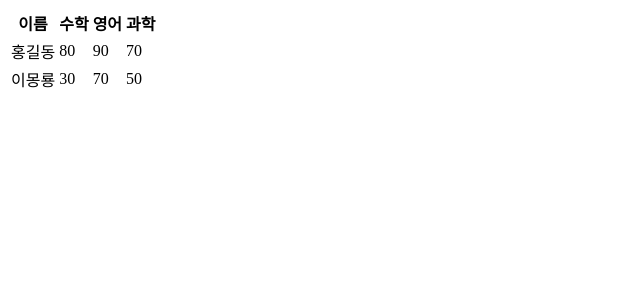
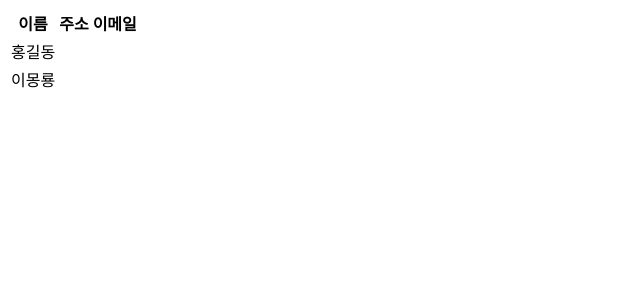
Before and after one commit to fininsight/python-django-basic, a Django app: page /first/ in a window 1280 px wide. Shown: the top 300 px of the page, without its empty margins (0-640 px from the left). Run offline with Django 3.2, Linux system fonts and the light colour scheme; data comes from the database, SQL or seed files in the repository.

Commit message:
연습코드수정

```diff
--- a/first/models.py
+++ b/first/models.py
@@ -3,6 +3,5 @@ from django.db import models
 # Create your models here.
 class Students(models.Model):
     name = models.CharField(max_length=10)
-    math = models.IntegerField()
-    science = models.IntegerField()
-    english = models.IntegerField()
+    address = models.CharField(max_length=50)
+    email = models.CharField(max_length=30)
--- a/first/templates/first/students.html
+++ b/first/templates/first/students.html
@@ -2,18 +2,16 @@
     <thead>
         <tr>
             <th>이름</th>
-            <th>수학</th>
-            <th>영어</th>
-            <th>과학</th>
+            <th>주소</th>
+            <th>이메일</th>
         </tr>
     </thead>
     <tbody>
     {% for student in students %}
         <tr>
             <td>{{ student.name }}</td>
-            <td>{{ student.math }}</td>
-            <td>{{ student.english }}</td>
-            <td>{{ student.science }}</td>
+            <td>{{ student.address }}</td>
+            <td>{{ student.email }}</td>
         </tr>
     {% endfor %}
     </tbody>
```
